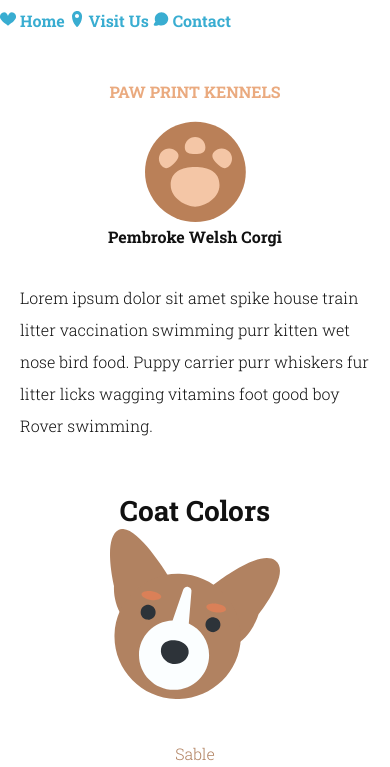
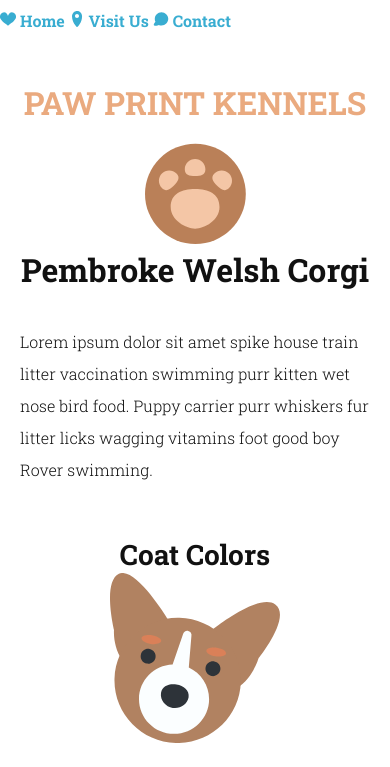
Before and after one commit to AzureXX/techdegree-project-8, a plain HTML site: page index.html in a window 390 px wide. Shown: the top 767 px of the page. Drawn offline with Linux system fonts and the light colour scheme.

Commit message:
mobile-first aproach

```diff
--- a/styles.css
+++ b/styles.css
@@ -77,8 +77,11 @@ footer {
 
 
 .logo-heading {
-    display: none;
     color:#EAAA7F;
+}
+
+.logo-text {
+  opacity: 0;
 }
 
 .main-logo {
@@ -110,7 +113,7 @@ footer {
 
 .corgi-container {
   display: inline-block;
-  width: 20%;
+  width: 100%;
   margin: auto;
 }
 
@@ -123,34 +126,26 @@ footer {
   fill: currentColor;
   margin: auto;
 }
-@media (max-width: 425px) {
+@media (min-width: 425px) {
+
+  .corgi-container {
+    width: 40%;
+  }
 
 
-  .corgi-container {
-    display: inline-block;
-    width: 50%;
-  }
-
   .logo-heading {
-    display: block;
+    display: none;
   }
 
   .logo-text {
-    display: none;
+    opacity: 1;
   }
 }
 
-@media (max-width: 768px) {
-    h1 {
-      font-size: 1em;
+@media (min-width: 1024px) {
+
+    .corgi-container {
+      width: 20%;
     }
 
-
-    .corgi-container {
-      display: inline-block;
-      width: 50%;
-    }
-
-
-
 }
```
